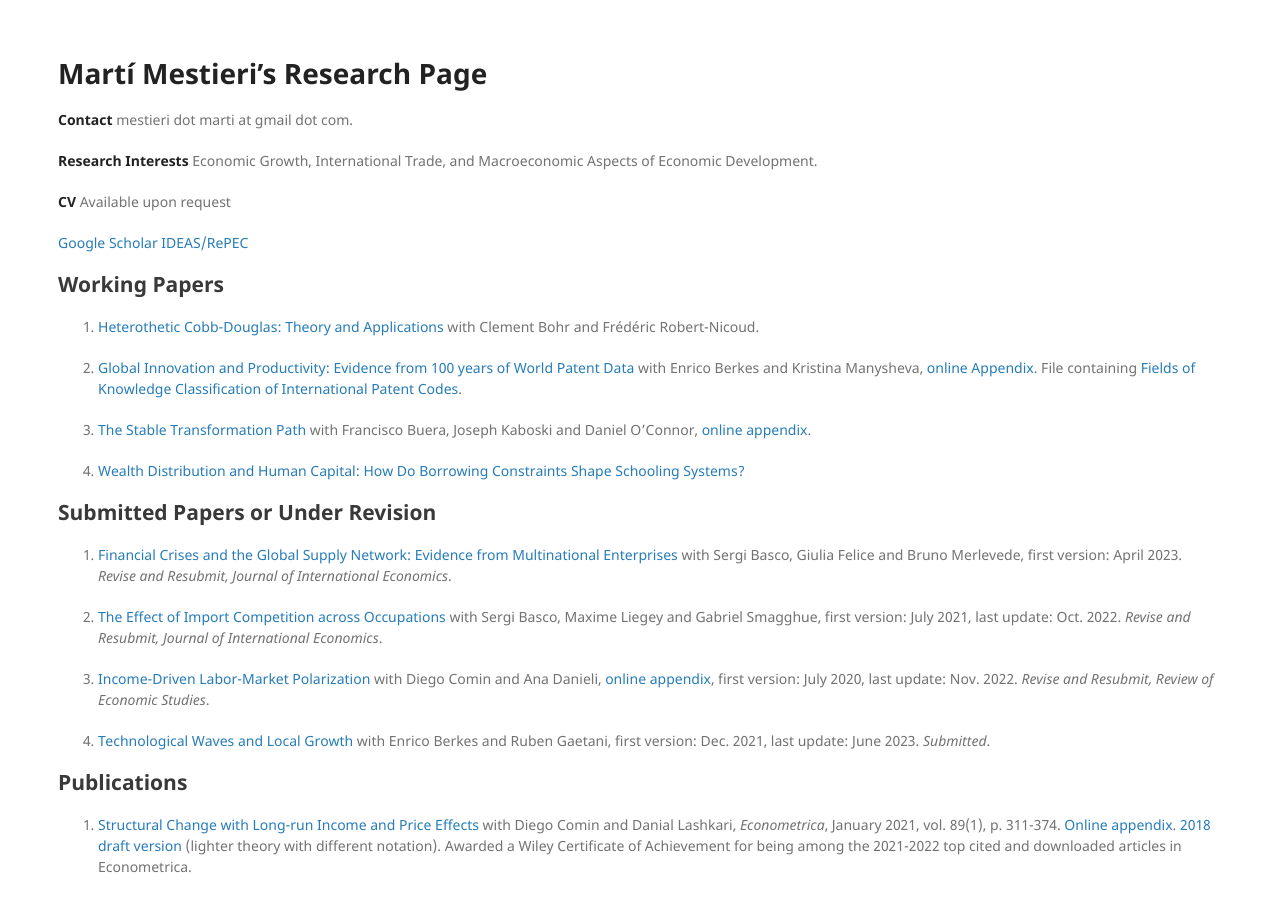
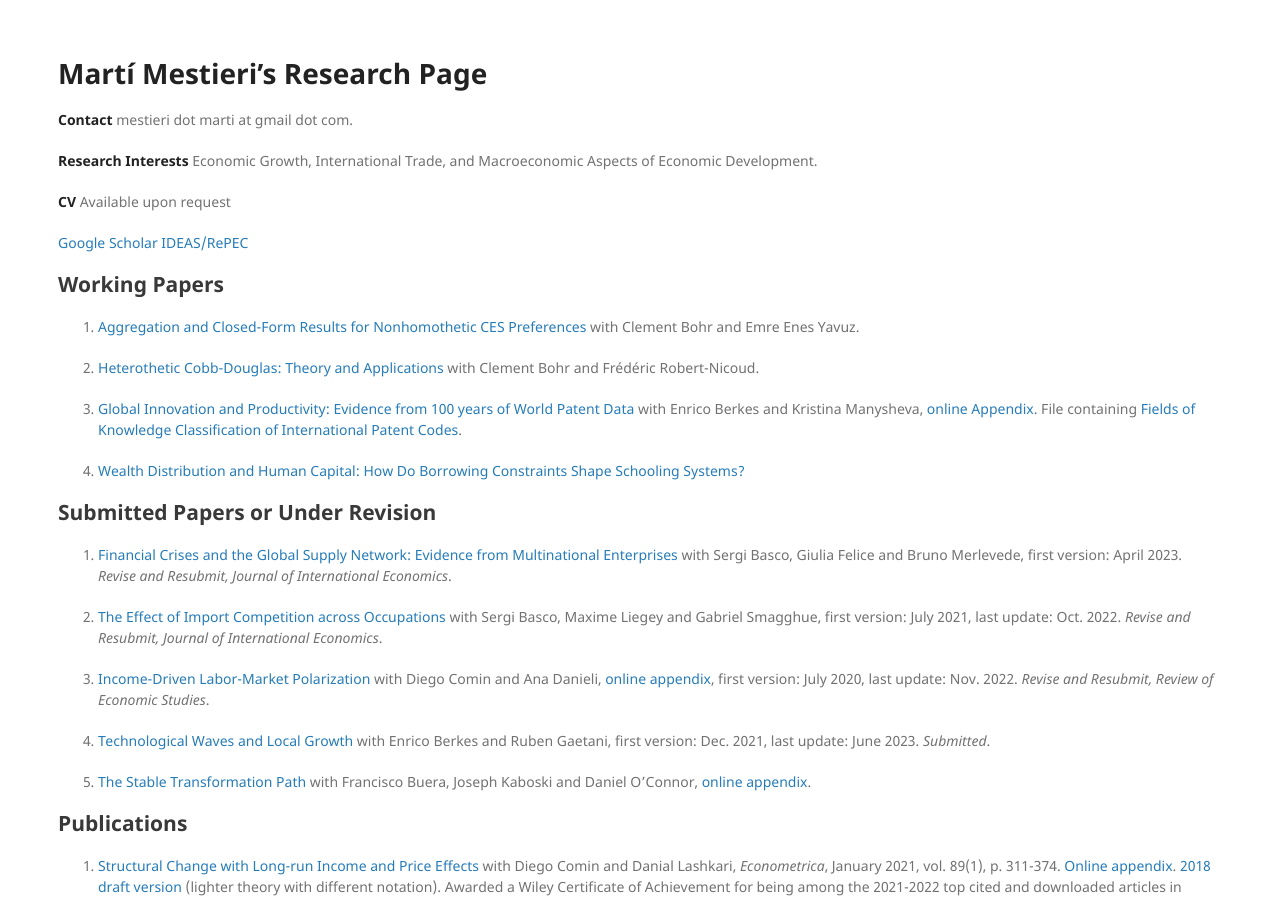
Before and after one commit to mestieri/mestieri.github.io, a Jekyll site: the page built from index.md, in a window 1280 px wide and 900 px high. Built offline with Jekyll 4.4.1, drawn with Linux system fonts in a browser that asks for light colours.

Commit message:
Update index.md

```diff
--- a/index.md
+++ b/index.md
@@ -23,13 +23,12 @@ UPF Associate Professor and CREi Associate Researcher.
 
 ## Working Papers
 
-1. [Heterothetic Cobb-Douglas: Theory and Applications](https://www.dropbox.com/s/4ib6vfi0og7ixop/bmrn_hcd.pdf?dl=0) with Clement Bohr and Frédéric Robert-Nicoud.
+1. [Aggregation and Closed-Form Results
+for Nonhomothetic CES Preferences](https://www.dropbox.com/scl/fi/obu49nw8d74wyeh64fc9f/BMY_closedform.pdf?rlkey=inrafvfuv22xz0z58pgb9oeqy&dl=0) with Clement Bohr and Emre Enes Yavuz.
 
-2. [Global Innovation and Productivity: Evidence from 100 years of World Patent Data](https://www.dropbox.com/s/h49z8tmqrtbzchr/bmm_website.pdf?dl=0) with Enrico Berkes and Kristina Manysheva, [online Appendix](https://www.dropbox.com/s/p0857cfab9i9jjs/bmm_oa_website.pdf?dl=0). File containing [Fields of Knowledge Classification of International Patent Codes](https://www.dropbox.com/s/sne8ac9t22pwcy3/Fields_of_knowledge.csv?dl=0).
+2. [Heterothetic Cobb-Douglas: Theory and Applications](https://www.dropbox.com/s/4ib6vfi0og7ixop/bmrn_hcd.pdf?dl=0) with Clement Bohr and Frédéric Robert-Nicoud.
 
-3. [The Stable Transformation Path](https://www.dropbox.com/s/qr244nsqarcmz4h/bkmo.pdf?dl=0)
-    with Francisco Buera, Joseph Kaboski and Daniel O'Connor,
-    [online appendix](https://www.dropbox.com/s/z0ufhkrma81umg2/bkmo_oa.pdf?dl=0).
+3. [Global Innovation and Productivity: Evidence from 100 years of World Patent Data](https://www.dropbox.com/s/h49z8tmqrtbzchr/bmm_website.pdf?dl=0) with Enrico Berkes and Kristina Manysheva, [online Appendix](https://www.dropbox.com/s/p0857cfab9i9jjs/bmm_oa_website.pdf?dl=0). File containing [Fields of Knowledge Classification of International Patent Codes](https://www.dropbox.com/s/sne8ac9t22pwcy3/Fields_of_knowledge.csv?dl=0).
 
 4. [Wealth Distribution and Human Capital: How Do Borrowing Constraints Shape Schooling Systems?](https://www.dropbox.com/s/w0fc7sthxh0mhtx/mestieri_wealthdistrib_humancapital.pdf?dl=0)
 
@@ -44,6 +43,10 @@ UPF Associate Professor and CREi Associate Researcher.
     [online appendix](https://www.dropbox.com/s/cu2hv6z8u9633rb/cdm_oa.pdf?dl=0), first version: July 2020, last update: Nov. 2022. *Revise and Resubmit, Review of Economic Studies*.
 
 4. [Technological Waves and Local Growth](https://www.dropbox.com/s/vswbcd98s6333tu/bgm_june23.pdf?dl=0) with Enrico Berkes and Ruben Gaetani, first version: Dec. 2021, last update: June 2023. *Submitted*.
+
+5. [The Stable Transformation Path](https://www.dropbox.com/s/qr244nsqarcmz4h/bkmo.pdf?dl=0)
+    with Francisco Buera, Joseph Kaboski and Daniel O'Connor,
+    [online appendix](https://www.dropbox.com/s/z0ufhkrma81umg2/bkmo_oa.pdf?dl=0).
 
 
 ## Publications
```
